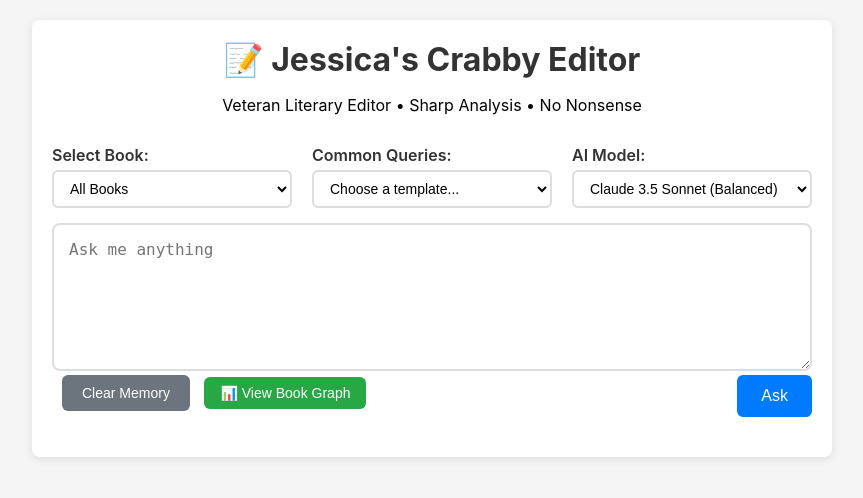
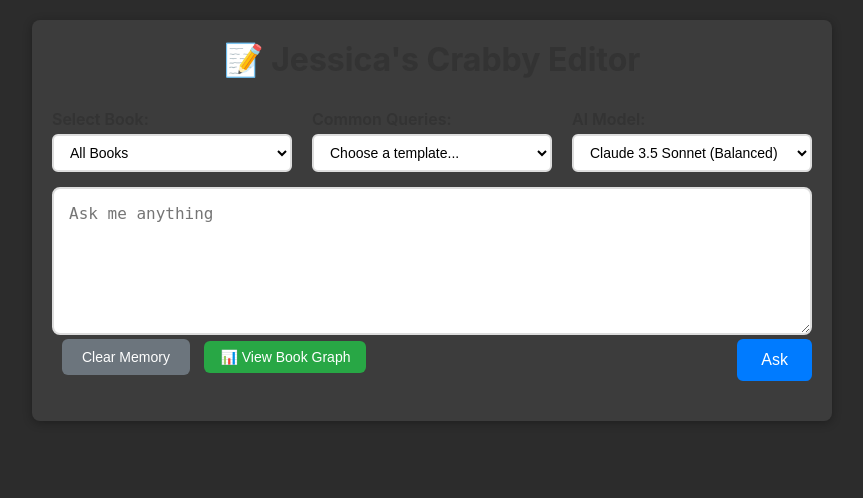
Before and after one commit to minitru/bunnyAI, a Flask app: page / in a window 1280 px wide. Shown: the top 498 px of the page, without its empty margins (208-1071 px from the left). Run offline with Flask 3, Linux system fonts and the light colour scheme; data that the repository does not hold is empty.

Commit message:
update UI

```diff
--- a/templates/index.html
+++ b/templates/index.html
@@ -10,13 +10,14 @@
             max-width: 800px;
             margin: 0 auto;
             padding: 20px;
-            background: #f5f5f5;
+            background: #2c2c2c;
+            color: #ffffff;
         }
         .container {
-            background: white;
+            background: #3c3c3c;
             border-radius: 8px;
             padding: 20px;
-            box-shadow: 0 2px 10px rgba(0,0,0,0.1);
+            box-shadow: 0 2px 10px rgba(0,0,0,0.3);
         }
         .header {
             text-align: center;
@@ -271,7 +272,6 @@
     <div class="container">
         <div class="header">
             <h1>📝 Jessica's Crabby Editor</h1>
-            <p>Veteran Literary Editor • Sharp Analysis • No Nonsense</p>
         </div>
 
         <div class="query-box">
```
